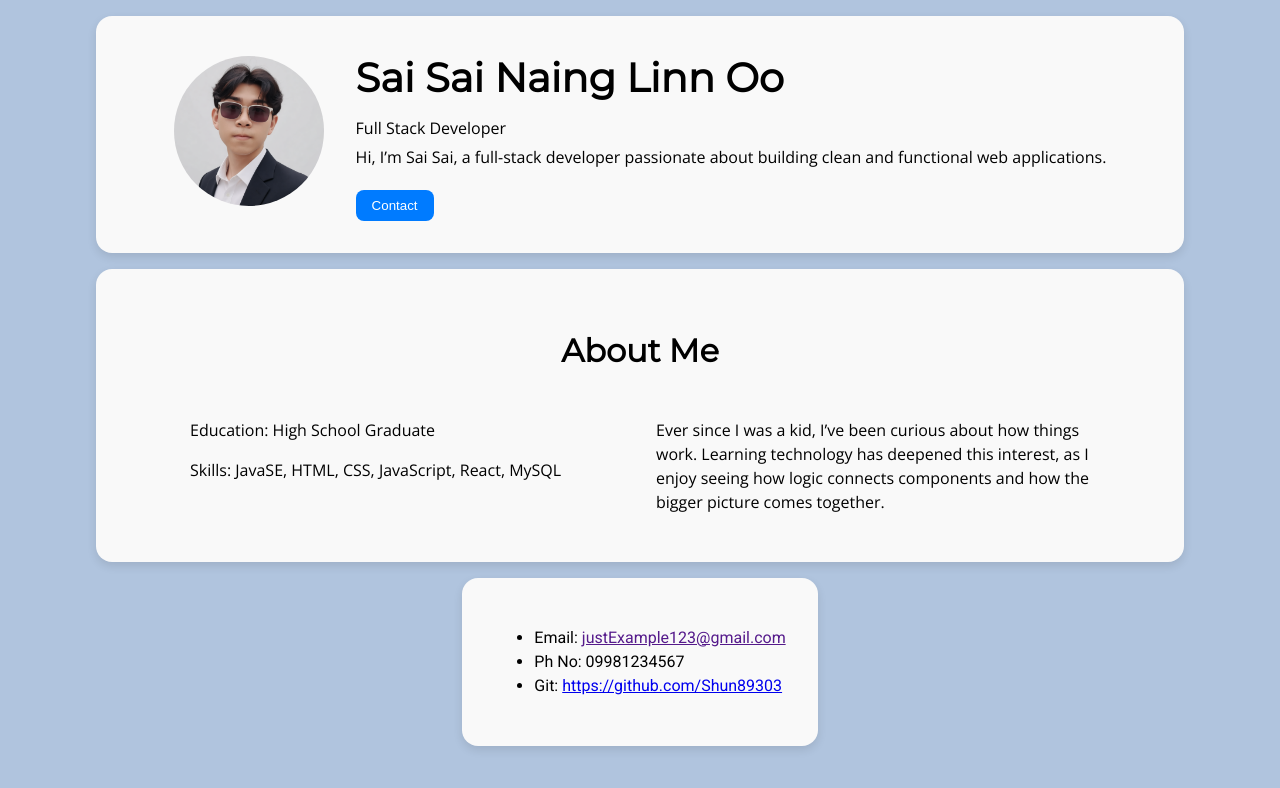
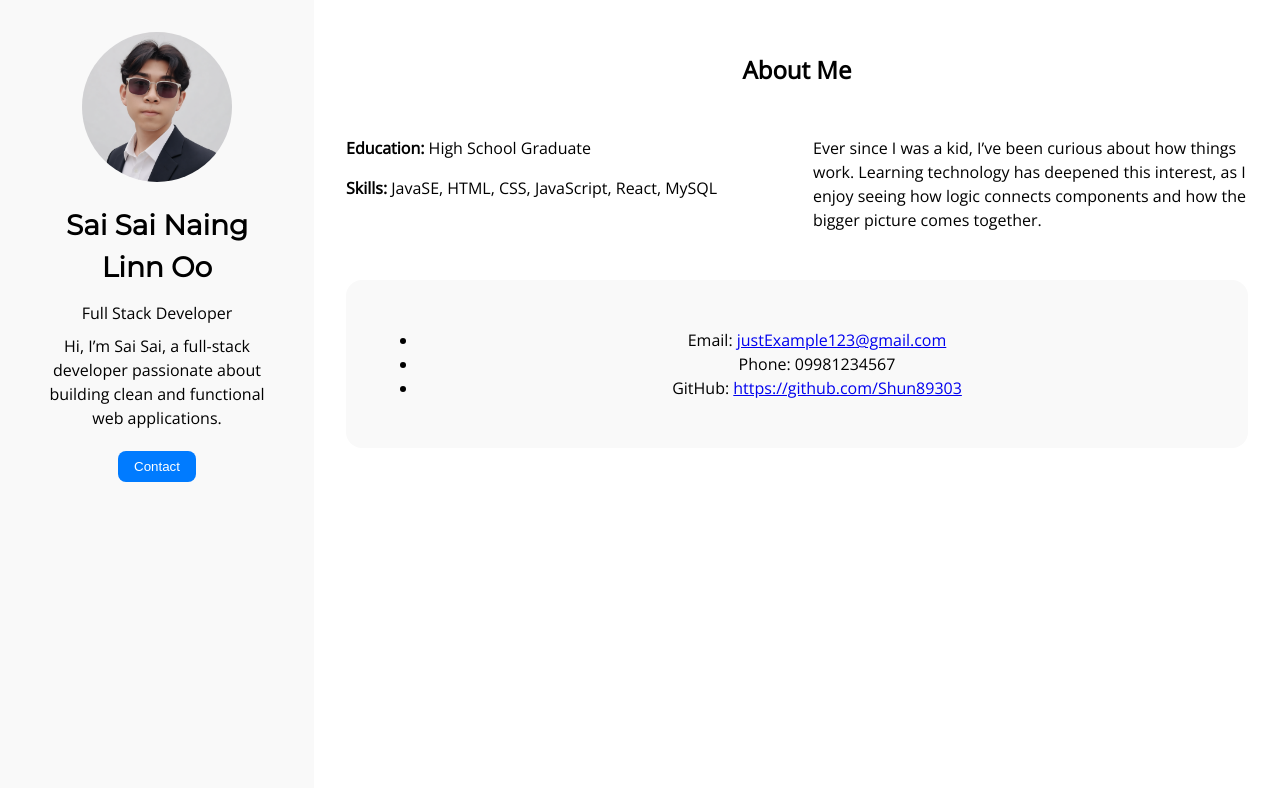
Before and after one commit to Shun89303/personal-website-02, a plain HTML site: page index.html in a window 1280 px wide. Drawn offline with nearby package versions, Linux system fonts and the light colour scheme.

Commit message:
version 1.1 shunLocal sideBar layout implemented

```diff
--- a/index.html
+++ b/index.html
@@ -3,50 +3,54 @@
 <head>
   <meta charset="UTF-8">
   <meta name="viewport" content="width=device-width, initial-scale=1.0">
-  <title>Personal-Website-02</title>
+  <title>Personal Website - Sidebar Layout</title>
   <link rel="stylesheet" href="styles.css">
   <link href="https://fonts.googleapis.com/css2?family=Roboto&family=Montserrat&family=Open+Sans&display=swap" rel="stylesheet">
 </head>
 <body>
 
-  <header class="hero">
+  <!-- SIDEBAR -->
+  <aside class="sidebar">
     <div class="hero-img">
-        <img src="images/1765876446.png" alt="dev photo">
+      <img src="images/1765876446.png" alt="Sai Sai Naing Linn Oo">
     </div>
-    <div class="hero-content">
     <h1>Sai Sai Naing Linn Oo</h1>
     <p>Full Stack Developer</p>
     <p>Hi, I’m Sai Sai, a full-stack developer passionate about building clean and functional web applications.</p>
-        <button type="button">Contact</button>
-    </div>
-  </header>
+    <button type="button" onclick="document.getElementById('contact').scrollIntoView();">Contact</button>
+  </aside>
 
-  <main>
+  <!-- MAIN CONTENT -->
+  <main class="main-content">
+    <!-- ABOUT SECTION -->
     <section class="about">
       <h2>About Me</h2>
       <div class="about-columns">
+        <!-- Left Column: Education & Skills -->
         <div class="edu-skills">
           <div class="about-edu">
-                    <p>Education: High School Graduate</p>
+            <p><strong>Education:</strong> High School Graduate</p>
           </div>
           <div class="about-skills">
-                    <p>Skills: JavaSE, HTML, CSS, JavaScript, React, MySQL</p>
+            <p><strong>Skills:</strong> JavaSE, HTML, CSS, JavaScript, React, MySQL</p>
           </div>
         </div>
+        <!-- Right Column: Story -->
         <div class="about-story">
           <p>Ever since I was a kid, I’ve been curious about how things work. Learning technology has deepened this interest, as I enjoy seeing how logic connects components and how the bigger picture comes together.</p>
         </div>
       </div>
     </section>
-  </main>
 
-  <footer class="contact">
+    <!-- CONTACT FOOTER -->
+    <footer id="contact" class="contact">
       <ul>
-        <li>Email: <a href="">justExample123@gmail.com</a></li>
-        <li>Ph No: 09981234567</li>
-        <li>Git: <a href="https://github.com/Shun89303" target="_blank">https://github.com/Shun89303</a></li>
+        <li>Email: <a href="mailto:justExample123@gmail.com">justExample123@gmail.com</a></li>
+        <li>Phone: 09981234567</li>
+        <li>GitHub: <a href="https://github.com/Shun89303" target="_blank">https://github.com/Shun89303</a></li>
       </ul>
     </footer>
+  </main>
 
 </body>
 </html>
--- a/styles.css
+++ b/styles.css
@@ -1,81 +1,42 @@
+/* GLOBAL */
 body {
-    box-sizing: border-box;
+  display: flex;
+  min-height: 100vh;
   margin: 0;
-    padding: 0;
-    background-color: lightsteelblue;
-
   font-family: 'Open Sans', sans-serif;
-    font-size: 16px;
   line-height: 1.5;
 }
 
-h1, h2, h3, h4, h5, h6 {
-  font-family: 'Montserrat', sans-serif;
+/* SIDEBAR */
+.sidebar {
+  width: 250px;
+  padding: 2rem;
+  background-color: #f9f9f9;
+  display: flex;
+  flex-direction: column;
+  align-items: center;
 }
 
-h1 {
-  font-size: 2.5rem;
-}
-
-h2 {
-  font-size: 2rem;
-}
-
-h3 {
-  font-size: 1.75rem;
-}
-
-h4 {
-  font-size: 1.5rem;
-}
-
-h5 {
-  font-size: 1.25rem;
-}
-
-h6 {
-  font-size: 1rem;
-}
-
-p {
-  font-size: 1rem;
-}
-
-footer {
-  font-family: 'Roboto', sans-serif;
-}
-
-/* HERO */
-.hero {
-    display: flex;
-    justify-content: center;
-    align-items: center;
-    gap: 2rem;
-
-    background-color: #f9f9f9;
-    width: 80%;
-    margin: 1rem auto;
-    padding: 2rem;
-    border-radius: 1rem;
-    box-shadow: 0 4px 10px rgba(0, 0, 0, 0.1);
-}
-
-.hero-img img {
+.sidebar img {
   width: 150px;
   height: 150px;
   border-radius: 50%;
   object-fit: cover;
 }
 
-.hero-content h1 {
-    margin: 0 0 0.5rem 0;
+.sidebar h1 {
+  font-family: 'Montserrat', sans-serif;
+  font-size: 1.75rem;
+  margin: 1rem 0 0.5rem 0;
+  text-align: center;
 }
 
-.hero-content p {
+.sidebar p {
+  text-align: center;
   margin: 0.3rem 0;
 }
 
-.hero-content button {
+.sidebar button {
   margin-top: 1rem;
   padding: 0.5rem 1rem;
   border: none;
@@ -85,30 +46,25 @@ footer {
   cursor: pointer;
 }
 
-.hero-content button:hover {
+.sidebar button:hover {
   background-color: #0056b3;
 }
 
-/* MAIN */
-.about {
-    background-color: #f9f9f9;
-    width: 80%;
-    margin: 1rem auto;
+/* MAIN CONTENT */
+.main-content {
+  flex: 1;
   padding: 2rem;
-    border-radius: 1rem;
-    box-shadow: 0 4px 10px rgba(0, 0, 0, 0.1);
+}
+
+/* ABOUT SECTION */
+.about h2 {
+  text-align: center;
+  margin-bottom: 2rem;
 }
 
 .about-columns {
   display: flex;
   gap: 2rem;
-  align-items: flex-start;
-  max-width: 900px;
-  margin: 0 auto;
-}
-
-.about h2 {
-    text-align: center;
 }
 
 .edu-skills,
@@ -118,13 +74,9 @@ footer {
 
 /* FOOTER */
 .contact {
-    display: flex;
-    justify-content: center;
-
+  text-align: center;
+  margin-top: 2rem;
+  padding: 2rem;
   background-color: #f9f9f9;
-    width: fit-content;
-    margin: 1rem auto;
-    padding: 2rem;
   border-radius: 1rem;
-    box-shadow: 0 4px 10px rgba(0, 0, 0, 0.1);
 }
```
Lines whose indentation alone changed are shown as unchanged.
